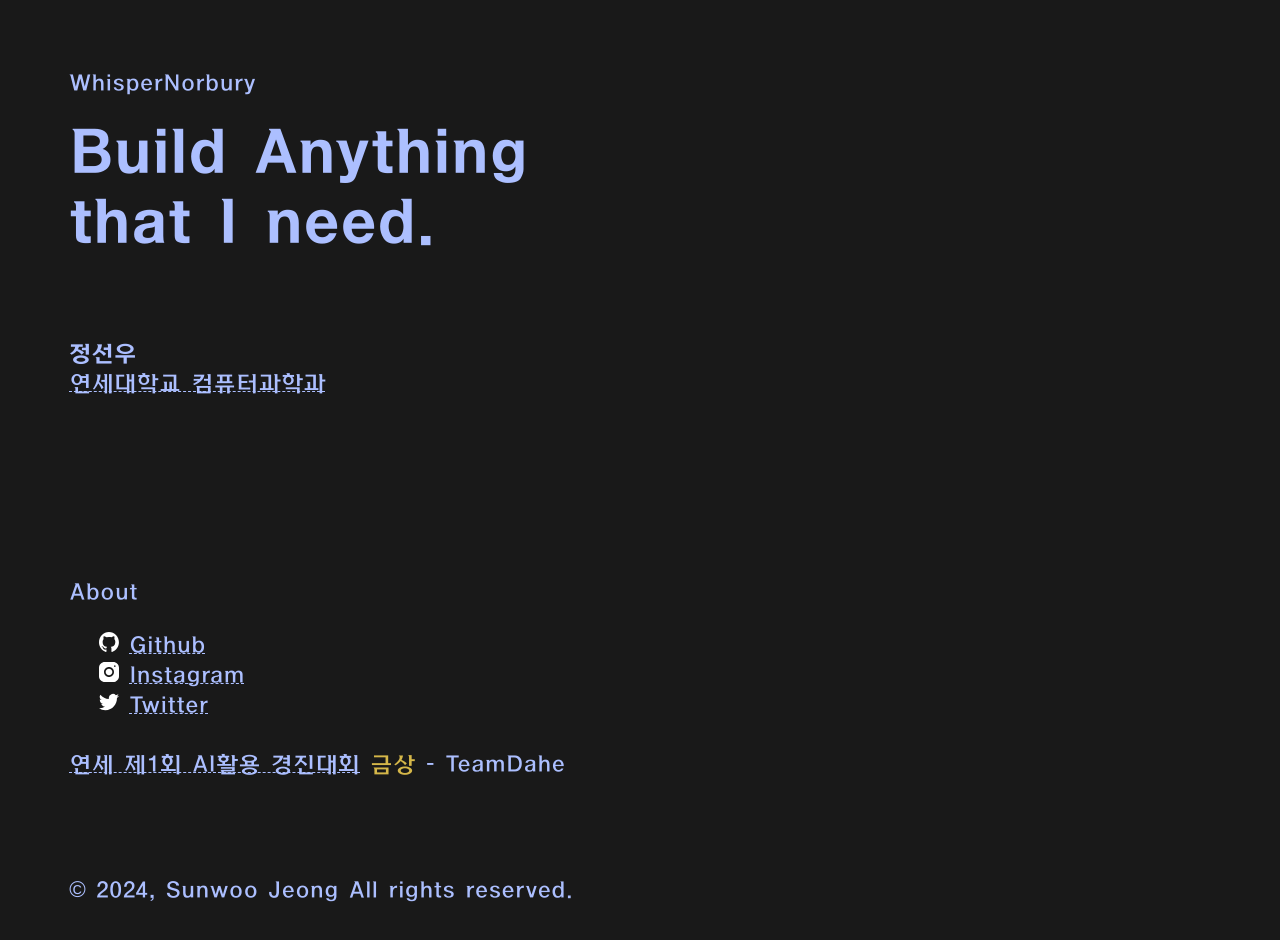
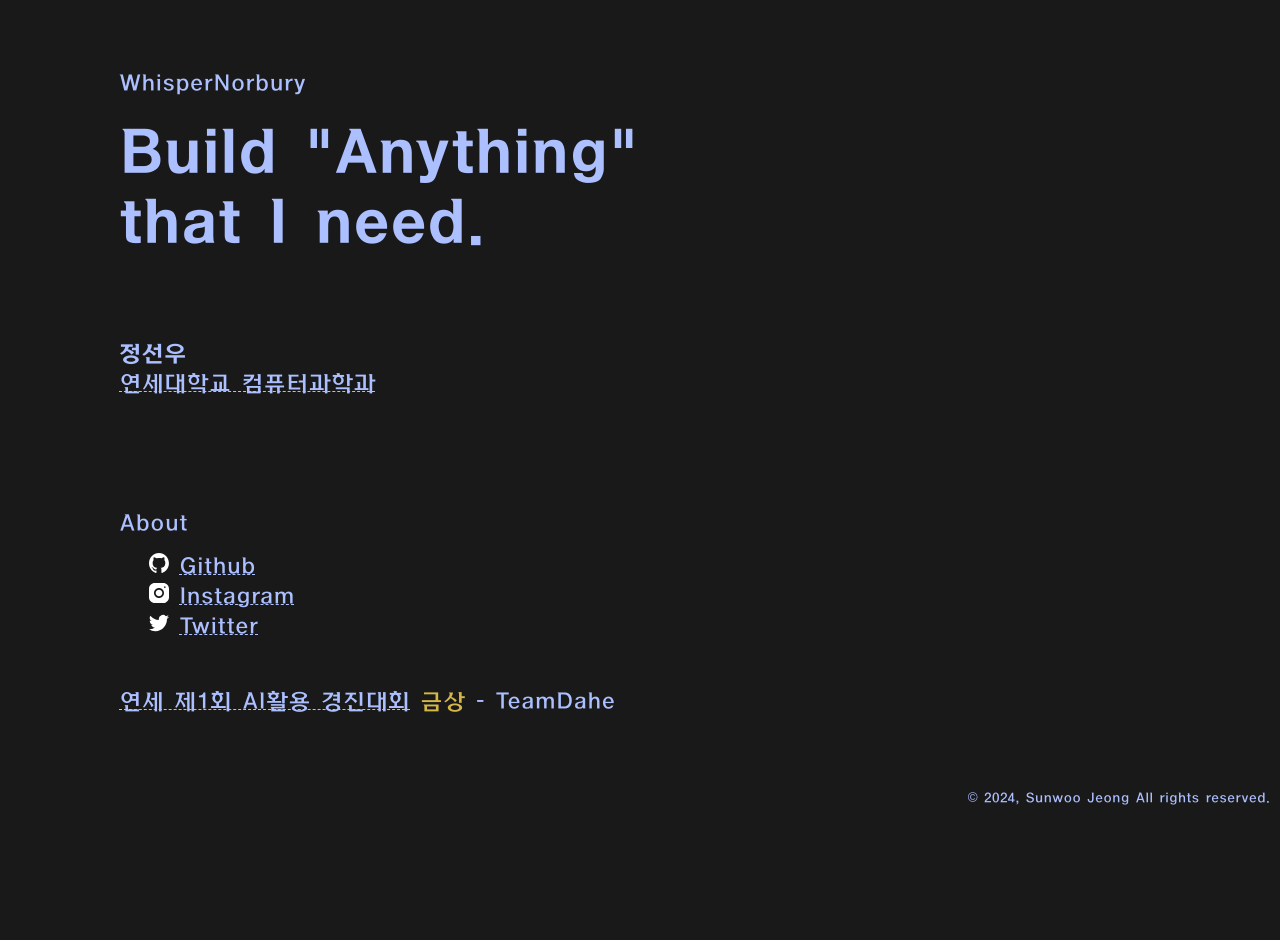
Before and after one commit to whispernorbury/whispernorbury-homepage, a Next.js app: page / in a window 1280 px wide. Shown: the part 300-1240 px from the top of the page. After the commit the page ends 1113 px from the top, so only its background shows below. Built offline with nearby package versions, Linux system fonts and the light colour scheme.

Commit message:
sylte edited.

```diff
--- a/app/globals.css
+++ b/app/globals.css
@@ -30,5 +30,6 @@ span {
 @media (max-width: 600px) {
   body {
     font-size: 16px;
+    line-height: 22px;
   }
 }
--- a/app/page.tsx
+++ b/app/page.tsx
@@ -18,7 +18,6 @@ const Home: React.FC = () => {
       <Body loaded={loaded}>
         <Navigation loaded={loaded}/>
         <MainInfo/>
-        <Space h={'40px'}/>
         <LinkedProfile loaded={loaded}/>
         <FootPrint loaded={loaded}/>
         <Footer/>
--- a/components/ContentBox.tsx
+++ b/components/ContentBox.tsx
@@ -12,13 +12,11 @@ const ContentBox: React.FC<Props> = ({children, h, w}) => {
         height: h,
         width: w,
         paddingLeft: "20px",
-        paddingBottom: "1.3em",
     }
     const style:React.CSSProperties = {
         height: h,
         width: w,
-        paddingLeft: "50px",
-        paddingBottom: "1.3em",
+        paddingLeft: "100px",
     }
     if (Width <= 600) { return( <div style={mobile}> { children } </div>); }
     return ( <div style={style}> {children} </div>)
--- a/components/FootPrint.tsx
+++ b/components/FootPrint.tsx
@@ -1,6 +1,7 @@
 import ContentBox from "@/components/ContentBox"
 import ThemeContext from "@/contexts/ThemeContext";
 import React, { ReactNode, useContext } from "react";
+import Space from "./Space";
 
 interface GoldProps { $isDark : boolean; children: ReactNode; }
 interface LoadProps { loaded : boolean; }
@@ -15,6 +16,7 @@ const FootPrint: React.FC<LoadProps> = ({loaded}) => {
     const {theme} = useContext(ThemeContext)!;
     return (
         <ContentBox>
+            <Space h={'2em'}/>
             <div><a href="https://sites.google.com/yonsei.ac.kr/genaicontest">
                 <span>연세 제1회 AI활용 경진대회</span></a> <Gold $isDark={loaded && theme}>금상</Gold> - TeamDahe</div>
         </ContentBox>
--- a/components/Footer.tsx
+++ b/components/Footer.tsx
@@ -1,4 +1,4 @@
-import { ReactNode, useEffect, useState } from "react"
+import { ReactNode } from "react"
 import Space from "./Space"
 import ContentBox from "@/components/ContentBox"
 
@@ -9,25 +9,21 @@ const CopyYear = (): string => {
     else { return " - " + year;}
 }
 const Copyright: React.FC<Props> = ({children}) => {
-    const [ Width, setWidth ] = useState(0);
-    useEffect(() => { setWidth(window.innerWidth); });
-    const mobile: React.CSSProperties = {
-        fontSize: '11px',
+    const style: React.CSSProperties = {
+        position: 'absolute',
+        right: '10px',
+        fontSize: '0.6em',
     }
-    const style: React.CSSProperties = {
-        height: '8em',
-    }
-    if (Width <= 600) { return (<div style={mobile}>{children}</div>);}
     return ( <div style={style}> {children} </div>);
 }
 const Footer: React.FC = () => {
     return (
-        <ContentBox>
+        <>
         <Space h={'3em'}/>
         <Copyright>
             © 2024{CopyYear()}, Sunwoo Jeong All rights reserved.
         </Copyright>
-        </ContentBox>
+        </>
     )
 }
 export default Footer;
--- a/components/HighSpan.tsx
+++ b/components/HighSpan.tsx
@@ -5,7 +5,7 @@ const HighSpan: React.FC<Props> = ({children}) => {
     const [ Width, setWidth ] = useState(0);
     useEffect(() => { setWidth(window.innerWidth); });
     const mobile: React.CSSProperties = {
-        fontSize: '40px',
+        fontSize: '30px',
         lineHeight: '0.5em',
     }
     const style: React.CSSProperties = {
--- a/components/contents/LinkedProfile.tsx
+++ b/components/contents/LinkedProfile.tsx
@@ -46,7 +46,7 @@ const LinkedProfile : React.FC<LoadProps> = ({loaded}) => {
     return (
         <ContentBox>
             <BlockHead>About</BlockHead>
-            <Space h={'1em'}/>
+            <Space h={'0.6em'}/>
             {List.map(ele => (
                 <ContentCell key={ele.id}>
                     <a href={ele.link}>
--- a/components/contents/MainInfo.tsx
+++ b/components/contents/MainInfo.tsx
@@ -15,7 +15,7 @@ const MainInfo: React.FC = () => {
     <ContentBox h={'100vh'}>
       <Space h={Width <= 600 ? '50vh' : '45vh'}></Space>
       <BlockHead>WhisperNorbury</BlockHead>
-      <HighSpan>Build Anything</HighSpan>
+      <HighSpan>Build "Anything"</HighSpan>
       <HighSpan>that I need.</HighSpan>
       <p style={pstyle}>
         <b>정선우</b>
```
